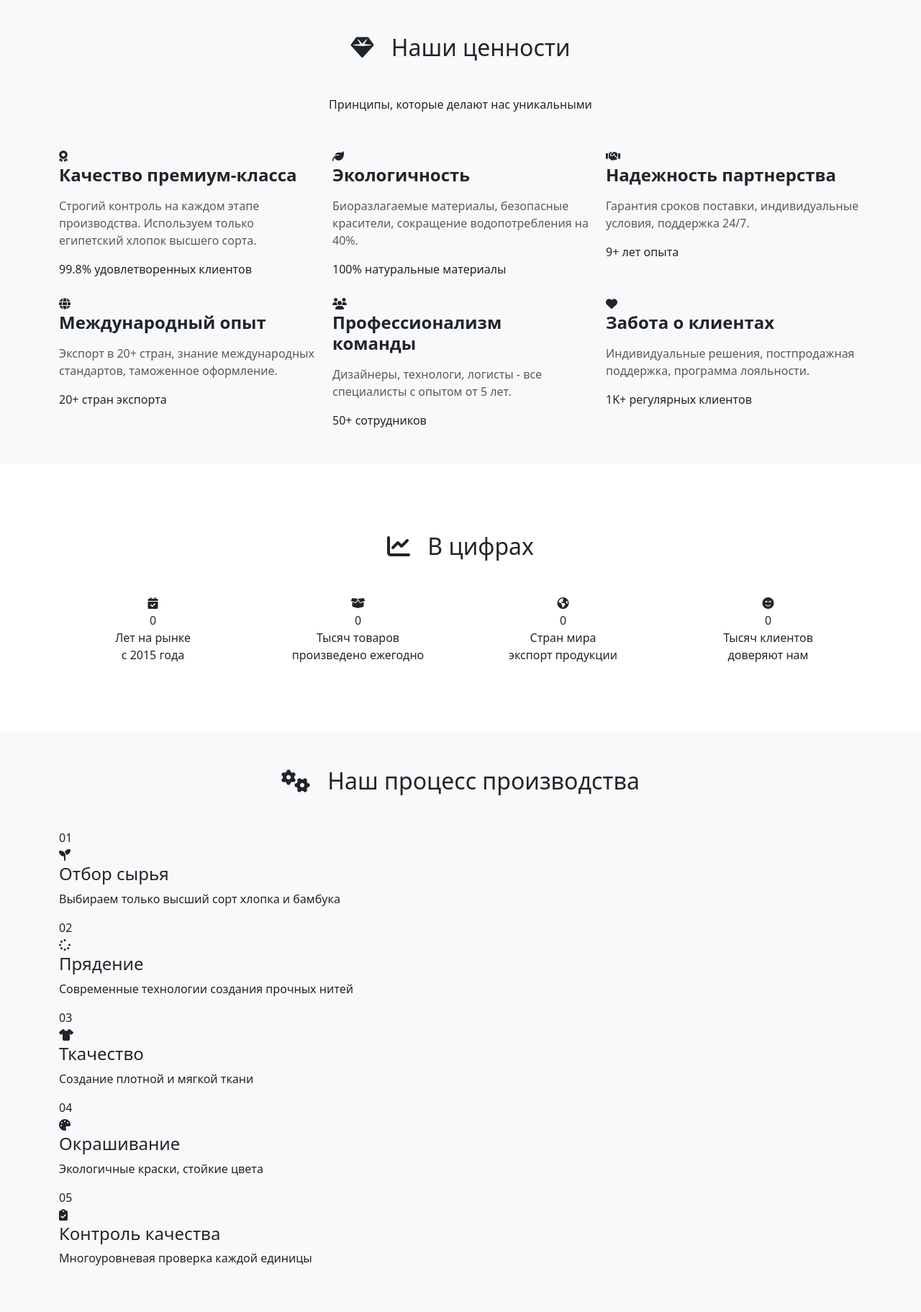
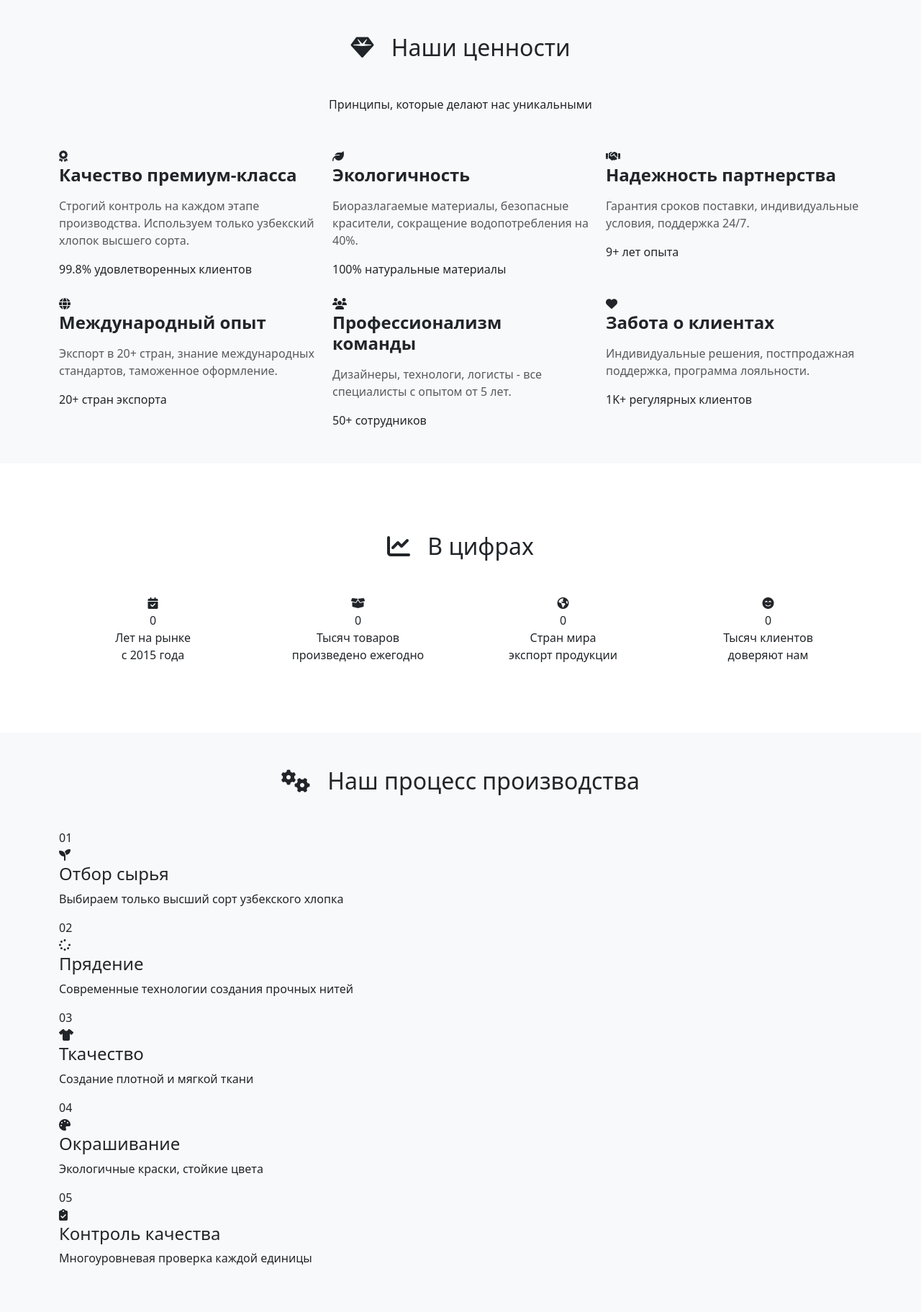
Before and after one commit to cocksure/home_terry, a Django app: page /about/ in a window 1280 px wide. Shown: the part 2110-3933 px from the top of the page at 72% size. Run offline with Django 5.2, Linux system fonts and the light colour scheme; parts of the project's set-up code (start-up, migrations or seed data) failed here and were passed over; some libraries are stand-ins or nearby versions.

Commit message:
fix www and xlopok

```diff
--- a/main/models.py
+++ b/main/models.py
@@ -76,7 +76,6 @@
     MATERIAL_CHOICES = [
         ('cotton', _('Хлопок')),
         ('microfiber', _('Микрофибра')),
-        ('bamboo', _('Бамбук')),
         ('linen', _('Лен')),
         ('mixed', _('Смешанный')),
     ]
--- a/templates/base.html
+++ b/templates/base.html
@@ -10,7 +10,7 @@
 
 	{% block meta_description %}
 		<meta name="description"
-		      content="Home Terry Textile - производство и экспорт качественных полотенец из натуральных материалов. Хлопок, бамбук, микрофибра.">
+		      content="Home Terry Textile - производство и экспорт качественных полотенец из натуральных материалов. Узбекский хлопок, микрофибра.">
 	{% endblock %}
 
 	<!-- Yandex Webmaster verification -->
@@ -18,7 +18,7 @@
 
 	<!-- Keywords -->
 	<meta name="keywords"
-	      content="{% block meta_keywords %}полотенца, хлопковые полотенца, махровые полотенца, банные полотенца, пляжные полотенца, купить полотенца, полотенца оптом, производство полотенец, Узбекистан{% endblock %}">
+	      content="{% block meta_keywords %}полотенца, узбекский хлопок, хлопковые полотенца, махровые полотенца, банные полотенца, пляжные полотенца, купить полотенца, полотенца оптом, производство полотенец, Узбекистан{% endblock %}">
 	<meta name="author" content="Home Terry Textile">
 	<meta name="robots" content="index, follow">
 
@@ -28,7 +28,7 @@
 	<meta property="og:title"
 	      content="{% block og_title %}Home Terry Textile - Качественные полотенца из натуральных материалов{% endblock %}">
 	<meta property="og:description"
-	      content="{% block og_description %}Производство и экспорт качественных полотенец из хлопка, бамбука и микрофибры. Оптовые поставки по всему миру.{% endblock %}">
+	      content="{% block og_description %}Производство и экспорт качественных полотенец из узбекского хлопка и микрофибры. Оптовые поставки по всему миру.{% endblock %}">
 	<meta property="og:image" content="
 			{% block og_image %}{{ request.scheme }}://{{ request.get_host }}{% static 'images/og-image.jpg' %}{% endblock %}">
 	<meta property="og:locale" content="{{ LANGUAGE_CODE }}_{{ LANGUAGE_CODE|upper }}">
@@ -389,7 +389,6 @@
 				<h4 class="footer-title">{% trans "Продукция" %}</h4>
 				<ul class="footer-links">
 					<li><a href="{% url 'main:catalog' %}?material=cotton">{% trans "Хлопковые полотенца" %}</a></li>
-					<li><a href="{% url 'main:catalog' %}?material=bamboo">{% trans "Бамбуковые полотенца" %}</a></li>
 					<li><a href="{% url 'main:catalog' %}?material=microfiber">{% trans "Микрофибра" %}</a></li>
 					<li><a href="{% url 'main:catalog' %}?material=linen">{% trans "Льняные полотенца" %}</a></li>
 					<li><a href="{% url 'main:catalog' %}?type=bath">{% trans "Банные полотенца" %}</a></li>
--- a/templates/main/about.html
+++ b/templates/main/about.html
@@ -149,7 +149,7 @@
                     </div>
                     <h4 class="fw-bold mb-3">{% trans "Качество премиум-класса" %}</h4>
                     <p class="text-muted">
-                        {% trans "Строгий контроль на каждом этапе производства. Используем только египетский хлопок высшего сорта." %}
+                        {% trans "Строгий контроль на каждом этапе производства. Используем только узбекский хлопок высшего сорта." %}
                     </p>
                     <div class="feature-stats">
                         <span class="stat">99.8%</span>
@@ -314,7 +314,7 @@
                 </div>
                 <h4 class="step-title">{% trans "Отбор сырья" %}</h4>
                 <p class="step-description">
-                    {% trans "Выбираем только высший сорт хлопка и бамбука" %}
+                    {% trans "Выбираем только высший сорт узбекского хлопка" %}
                 </p>
             </div>
 
--- a/templates/main/category_products.html
+++ b/templates/main/category_products.html
@@ -44,7 +44,6 @@
                             <select name="material" class="form-select" onchange="this.form.submit()">
                                 <option value="">{% trans "Все материалы" %}</option>
                                 <option value="cotton">{% trans "Хлопок" %}</option>
-                                <option value="bamboo">{% trans "Бамбук" %}</option>
                                 <option value="microfiber">{% trans "Микрофибра" %}</option>
                                 <option value="linen">{% trans "Лён" %}</option>
                                 <option value="modal">{% trans "Модал" %}</option>
--- a/templates/main/home.html
+++ b/templates/main/home.html
@@ -27,7 +27,7 @@
                     {% trans "в каждой нити" %}
                 </h1>
                 <p class="hero-subtitle">
-                    {% trans "Роскошные полотенца ручной работы из египетского хлопка с гарантией качества для отелей и дома" %}
+                    {% trans "Роскошные полотенца ручной работы из узбекского хлопка с гарантией качества для отелей и дома" %}
                 </p>
 
                 <div class="hero-stats">
```
Also changed, not shown: locale/en/LC_MESSAGES/django.po, locale/uz/LC_MESSAGES/django.po, main/migrations/0004_alter_product_material.py (added), 2 other files.
